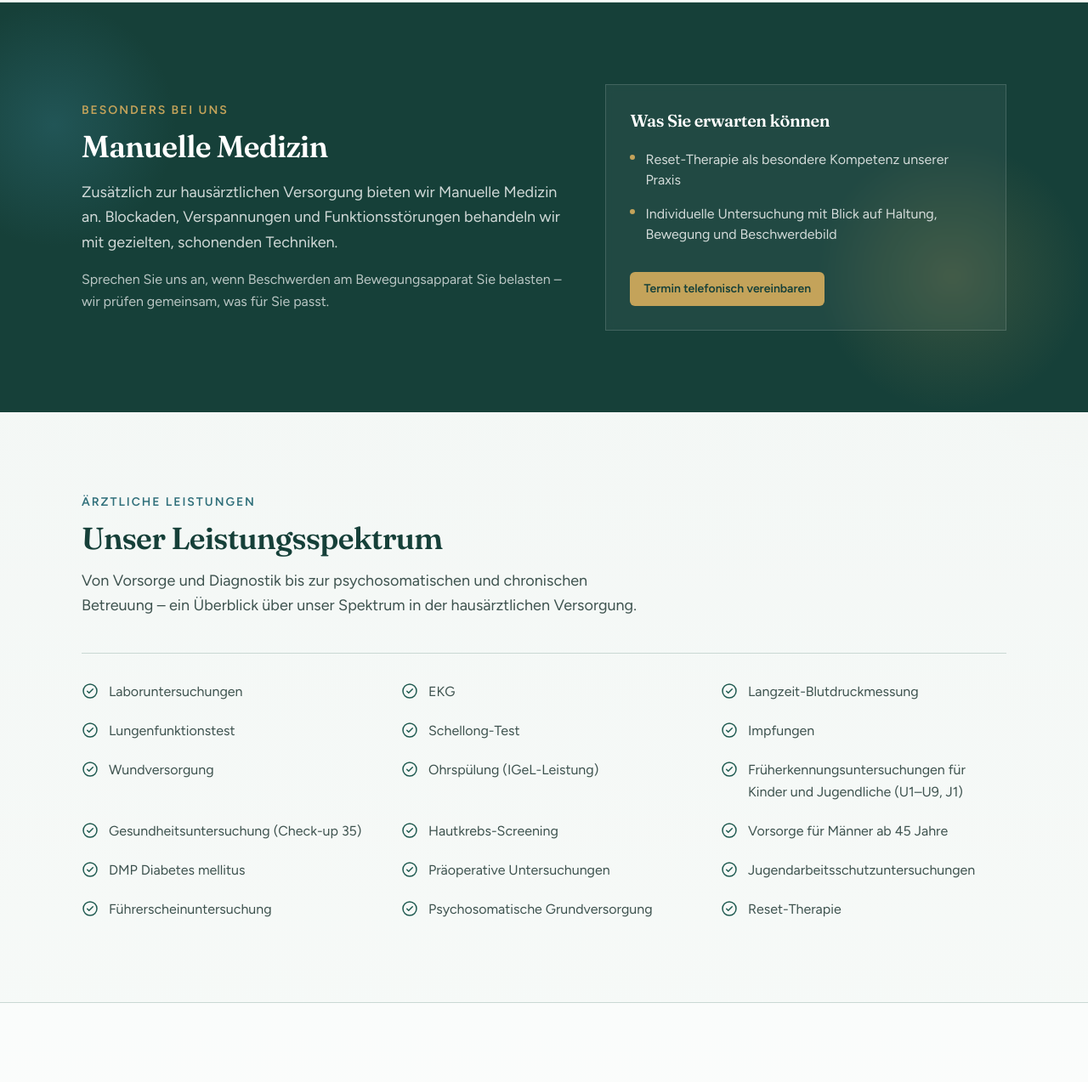
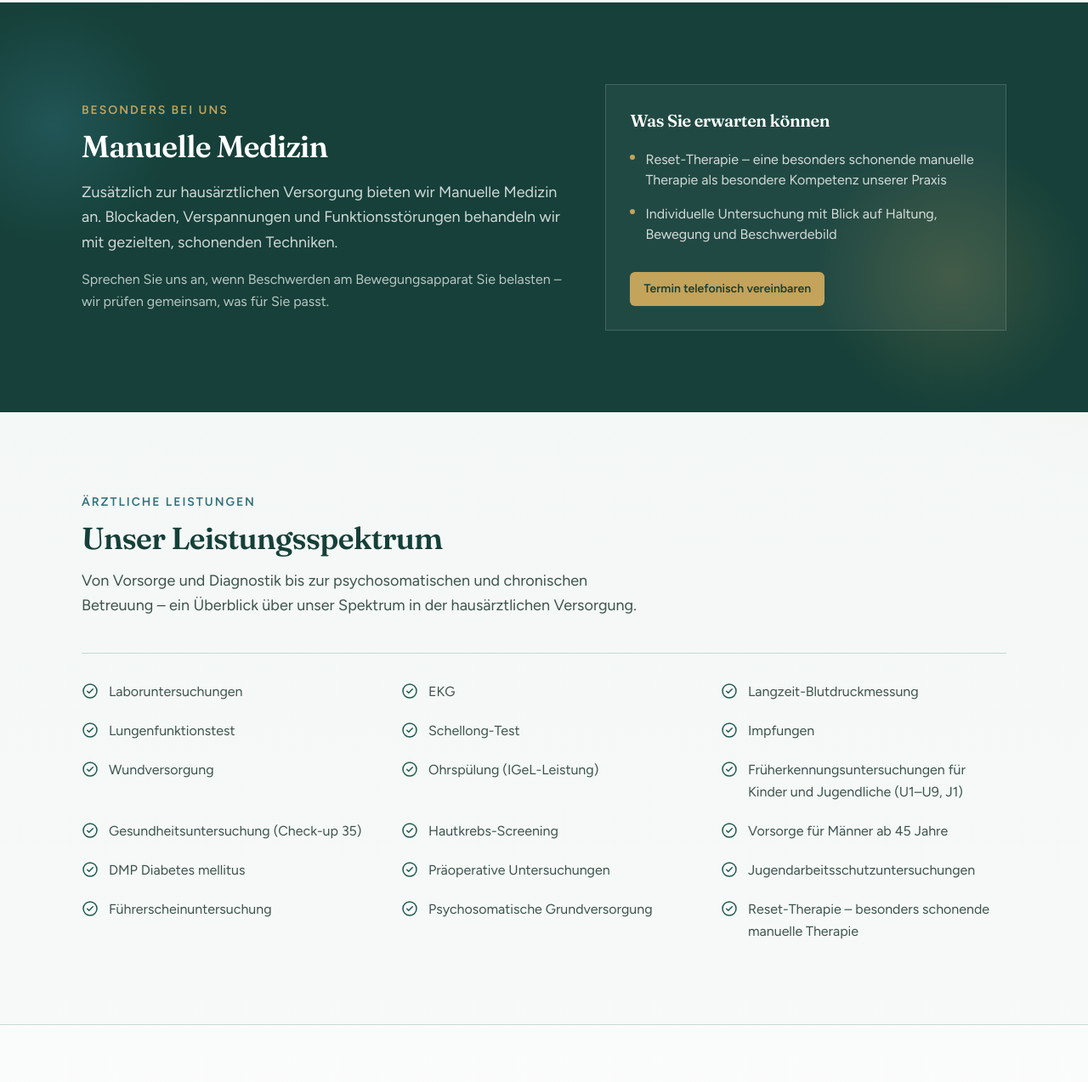
Before and after one commit to djschilling/praxis-drschilling-website, an Astro site: page / in a window 1280 px wide. Shown: the part 1190-2463 px from the top of the page at 85% size. Built offline with nearby package versions, Linux system fonts and the light colour scheme; Astro itself is replaced by a stand-in of ours.

Commit message:
Reset-Therapie verständlich erklären
Amp-Thread-ID: https://ampcode.com/threads/T-01a1500f-0a94-770a-8b61-7a0ab1e3562f
Co-authored-by: David ChurchTools <dschilling@churchtools.de>

```diff
--- a/src/pages/index.astro
+++ b/src/pages/index.astro
@@ -45,7 +45,7 @@ const leistungen = [
   'Jugendarbeitsschutzuntersuchungen',
   'Führerscheinuntersuchung',
   'Psychosomatische Grundversorgung',
-  'Reset-Therapie'
+  'Reset-Therapie – besonders schonende manuelle Therapie'
 ];
 
 const baseUrl = import.meta.env.BASE_URL.endsWith('/')
@@ -376,7 +376,7 @@ const structuredData = {
           <ul class="mt-5 space-y-4 text-white/80">
             <li class="flex gap-3">
               <span class="mt-1.5 h-1.5 w-1.5 shrink-0 rounded-full bg-praxis-highlight"></span>
-              <span>Reset-Therapie als besondere Kompetenz unserer Praxis</span>
+              <span>Reset-Therapie – eine besonders schonende manuelle Therapie als besondere Kompetenz unserer Praxis</span>
             </li>
             <li class="flex gap-3">
               <span class="mt-1.5 h-1.5 w-1.5 shrink-0 rounded-full bg-praxis-highlight"></span>
```
